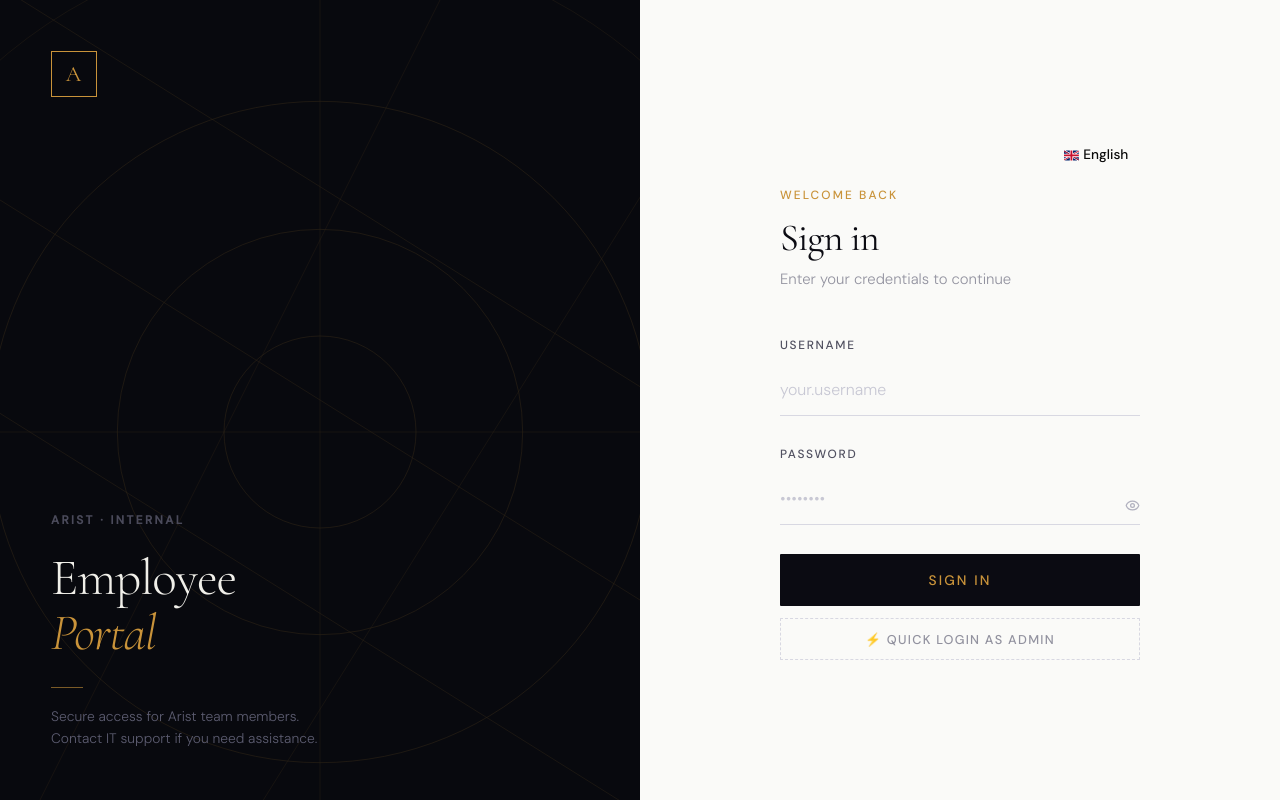
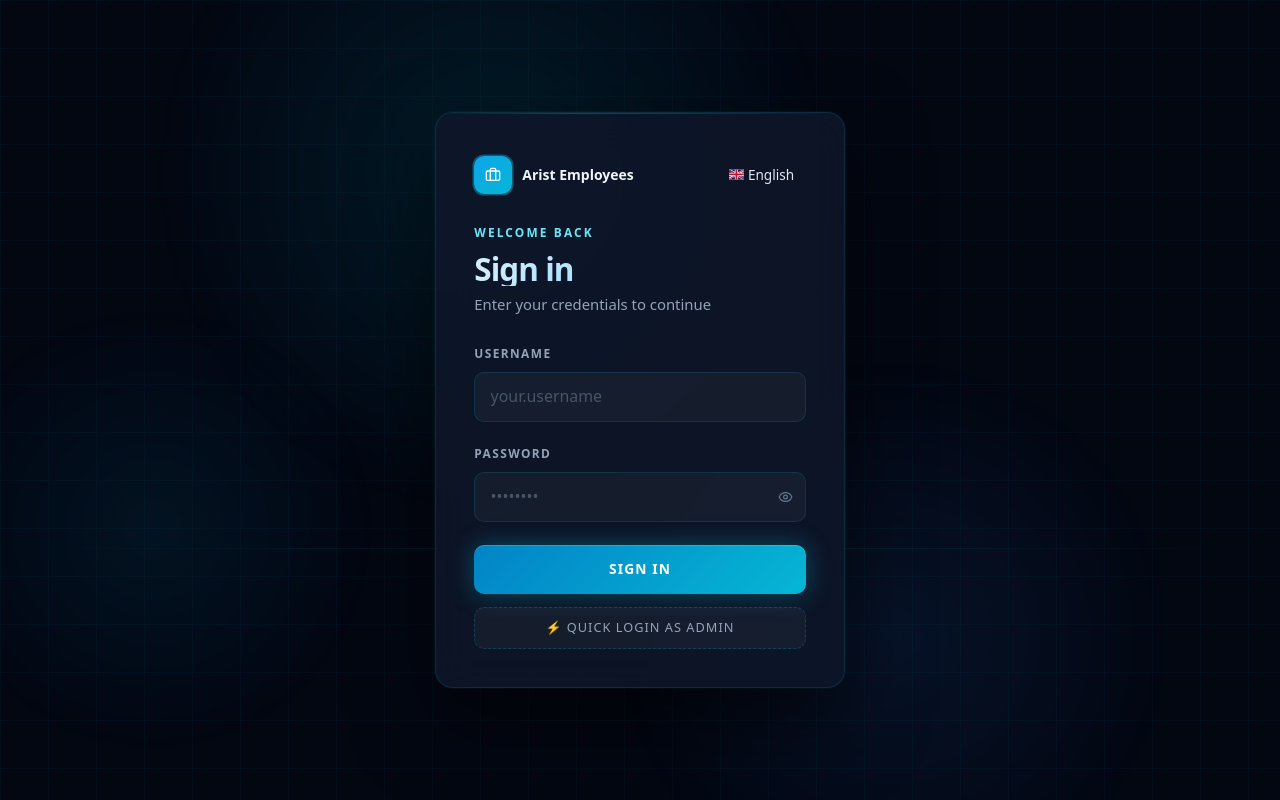
Before and after one commit to SskSENGALOUNE/arist-frontend, a Next.js app: page /login in a window 1280 px wide. Built offline with nearby package versions, Linux system fonts and the light colour scheme; no server answers.

Commit message:
feat: add gender selection to employee form and modernize login page UI with authenticated request handling improvements

```diff
--- a/src/app/(auth)/login/page.tsx
+++ b/src/app/(auth)/login/page.tsx
@@ -5,7 +5,7 @@ import { useRouter } from "next/navigation";
 import { useForm } from "react-hook-form";
 import { zodResolver } from "@hookform/resolvers/zod";
 import { z } from "zod";
-import { Eye, EyeOff } from "lucide-react";
+import { Eye, EyeOff, Briefcase } from "lucide-react";
 import { authService } from "@/services/auth";
 import { useAuthStore } from "@/stores/auth";
 import { useT } from "@/lib/i18n";
@@ -17,269 +17,249 @@ type LoginFormValues = {
 };
 
 const css = `
-  @import url('https://fonts.googleapis.com/css2?family=Cormorant+Garamond:ital,wght@0,300;0,400;1,300;1,400&family=DM+Sans:opsz,wght@9..40,300;9..40,400;9..40,500&display=swap');
-
+  /* ── Root: dark navy + cyan, matching the landing page ── */
   .ar-root {
-    display: grid;
-    grid-template-columns: 1fr 1fr;
+    position: relative;
     min-height: 100vh;
-    font-family: 'DM Sans', sans-serif;
-  }
-
-  @media (max-width: 768px) {
-    .ar-root { grid-template-columns: 1fr; }
-    .ar-brand { display: none; }
-  }
-
-  /* ── Left brand panel ── */
-  .ar-brand {
-    background: #08090e;
-    position: relative;
-    overflow: hidden;
-    display: flex;
-    flex-direction: column;
-    justify-content: space-between;
-    padding: 3rem;
-  }
-
-  .ar-brand-lines {
-    position: absolute;
-    inset: 0;
-    width: 100%;
-    height: 100%;
-    opacity: 0.18;
-    pointer-events: none;
-  }
-
-  .ar-brand-top {
-    position: relative;
-    z-index: 1;
-  }
-
-  .ar-logo-mark {
-    width: 46px;
-    height: 46px;
-    border: 1.5px solid #c9933a;
     display: flex;
     align-items: center;
     justify-content: center;
-    font-family: 'Cormorant Garamond', serif;
-    font-size: 22px;
-    font-weight: 400;
-    color: #c9933a;
-    letter-spacing: 0.05em;
+    overflow: hidden;
+    padding: 2rem 1.25rem;
+    background: #030712;
+    color: #e2e8f0;
+    font-family: system-ui, sans-serif;
   }
 
-  .ar-brand-bottom {
+  /* ── Animated background ── */
+  .ar-bg { position: absolute; inset: 0; pointer-events: none; z-index: 0; }
+
+  .ar-orb {
+    position: absolute;
+    border-radius: 50%;
+  }
+  .ar-orb-1 {
+    top: -12%; left: 12%; width: 600px; height: 600px;
+    background: radial-gradient(circle, rgba(6,182,212,0.12) 0%, transparent 70%);
+    animation: orb1 12s ease-in-out infinite;
+  }
+  .ar-orb-2 {
+    bottom: -10%; right: 8%; width: 520px; height: 520px;
+    background: radial-gradient(circle, rgba(59,130,246,0.1) 0%, transparent 70%);
+    animation: orb2 15s ease-in-out infinite;
+  }
+  .ar-orb-3 {
+    top: 35%; left: -6%; width: 420px; height: 420px;
+    background: radial-gradient(circle, rgba(14,165,233,0.08) 0%, transparent 70%);
+    animation: orb3 10s ease-in-out infinite;
+  }
+  .ar-grid {
+    position: absolute; inset: 0;
+    background-image:
+      linear-gradient(rgba(6,182,212,0.04) 1px, transparent 1px),
+      linear-gradient(90deg, rgba(6,182,212,0.04) 1px, transparent 1px);
+    background-size: 48px 48px;
+  }
+  .ar-scan {
+    position: absolute; left: 0; right: 0; height: 1px;
+    background: linear-gradient(90deg, transparent, rgba(6,182,212,0.3), transparent);
+    animation: scanLine 8s linear infinite;
+    opacity: 0.5;
+  }
+
+  @keyframes orb1 { 0%,100% { transform: translate(0,0) scale(1); } 50% { transform: translate(40px,-30px) scale(1.15); } }
+  @keyframes orb2 { 0%,100% { transform: translate(0,0) scale(1); } 50% { transform: translate(-30px,20px) scale(1.1); } }
+  @keyframes orb3 { 0%,100% { transform: translate(0,0) scale(1); } 50% { transform: translate(20px,40px) scale(1.08); } }
+  @keyframes scanLine { 0% { transform: translateY(-100%); } 100% { transform: translateY(100vh); } }
+  @keyframes borderGlow { 0%,100% { opacity: 0.4; } 50% { opacity: 1; } }
+  @keyframes pulseRing {
+    0%   { box-shadow: 0 0 0 0 rgba(6,182,212,0.5); }
+    70%  { box-shadow: 0 0 0 10px rgba(6,182,212,0); }
+    100% { box-shadow: 0 0 0 0 rgba(6,182,212,0); }
+  }
+  @keyframes gradientShift { 0%,100% { background-position: 0% 50%; } 50% { background-position: 100% 50%; } }
+  @keyframes arFadeUp { from { opacity: 0; transform: translateY(18px); } to { opacity: 1; transform: translateY(0); } }
+  @keyframes arPulse { 0%,100% { opacity: 1; } 50% { opacity: 0.3; } }
+
+  /* ── Card ── */
+  .ar-card {
     position: relative;
     z-index: 1;
+    width: 100%;
+    max-width: 410px;
+    padding: 2.5rem 2.25rem 2.25rem;
+    border-radius: 18px;
+    border: 1px solid rgba(6,182,212,0.15);
+    background: rgba(15,23,42,0.85);
+    backdrop-filter: blur(20px);
+    box-shadow: 0 32px 80px rgba(0,0,0,0.6), 0 0 0 1px rgba(6,182,212,0.08);
+    animation: arFadeUp 0.55s cubic-bezier(0.22,1,0.36,1) both;
+    overflow: hidden;
+  }
+  .ar-card-glow {
+    position: absolute; top: 0; left: 0; right: 0; height: 1px;
+    background: linear-gradient(90deg, transparent, rgba(6,182,212,0.6), rgba(59,130,246,0.4), transparent);
+    animation: borderGlow 3s ease-in-out infinite;
   }
 
-  .ar-brand-tagline {
-    font-size: 0.7rem;
-    color: #4a4a5a;
-    letter-spacing: 0.2em;
-    text-transform: uppercase;
-    margin: 0 0 1.25rem;
+  .ar-card-top {
+    display: flex;
+    align-items: center;
+    justify-content: space-between;
+    margin-bottom: 1.75rem;
   }
 
-  .ar-brand-title {
-    font-family: 'Cormorant Garamond', serif;
-    font-size: clamp(2.75rem, 4vw, 3.75rem);
-    font-weight: 300;
-    line-height: 1.08;
-    color: #f0efe9;
-    letter-spacing: -0.02em;
-    margin: 0 0 1.5rem;
+  .ar-brand-mark {
+    display: flex;
+    align-items: center;
+    gap: 10px;
   }
-
-  .ar-brand-title em {
-    font-style: italic;
-    color: #c9933a;
-  }
-
-  .ar-brand-divider {
-    width: 32px;
-    height: 1px;
-    background: #c9933a;
-    margin-bottom: 1rem;
-    opacity: 0.6;
-  }
-
-  .ar-brand-caption {
-    font-size: 0.8125rem;
-    color: #5c5c70;
-    line-height: 1.6;
-    max-width: 280px;
-    font-weight: 300;
-  }
-
-  /* ── Right form panel ── */
-  .ar-form-panel {
-    background: #fafaf8;
+  .ar-logo-mark {
+    width: 38px;
+    height: 38px;
+    border-radius: 10px;
+    background: linear-gradient(135deg, #0ea5e9, #06b6d4);
     display: flex;
     align-items: center;
     justify-content: center;
-    padding: 3rem 2rem;
+    box-shadow: 0 0 16px rgba(6,182,212,0.5);
+    animation: pulseRing 2.5s ease-in-out infinite;
   }
+  .ar-brand-name { font-weight: 600; font-size: 14px; color: #f1f5f9; }
 
-  .ar-form-inner {
-    width: 100%;
-    max-width: 360px;
-    animation: arFadeUp 0.55s cubic-bezier(0.22, 1, 0.36, 1) both;
-    animation-delay: 0.05s;
-  }
-
-  @keyframes arFadeUp {
-    from { opacity: 0; transform: translateY(14px); }
-    to   { opacity: 1; transform: translateY(0); }
-  }
-
-  .ar-form-header {
-    margin-bottom: 2.75rem;
-  }
+  /* ── Header ── */
+  .ar-form-header { margin-bottom: 1.75rem; }
 
   .ar-form-eyebrow {
     font-size: 0.7rem;
-    font-weight: 500;
+    font-weight: 600;
     letter-spacing: 0.18em;
     text-transform: uppercase;
-    color: #c9933a;
-    margin: 0 0 0.75rem;
+    color: #67e8f9;
+    margin: 0 0 0.6rem;
   }
 
   .ar-form-title {
-    font-family: 'Cormorant Garamond', serif;
-    font-size: 2.25rem;
-    font-weight: 400;
-    color: #0b0b12;
-    margin: 0 0 0.5rem;
-    letter-spacing: -0.025em;
+    font-size: 1.85rem;
+    font-weight: 800;
+    letter-spacing: -0.03em;
     line-height: 1.1;
+    margin: 0 0 0.4rem;
+    background: linear-gradient(135deg,#e0f2fe 0%,#7dd3fc 40%,#06b6d4 75%,#3b82f6 100%);
+    background-size: 200% 200%;
+    -webkit-background-clip: text;
+    background-clip: text;
+    -webkit-text-fill-color: transparent;
+    animation: gradientShift 6s ease infinite;
   }
 
   .ar-form-desc {
     font-size: 0.875rem;
-    color: #92929f;
+    color: #94a3b8;
     margin: 0;
-    font-weight: 300;
+    font-weight: 400;
   }
 
-  /* Fields */
-  .ar-field {
-    margin-bottom: 1.75rem;
-  }
+  /* ── Fields ── */
+  .ar-field { margin-bottom: 1.35rem; }
 
   .ar-label {
     display: block;
     font-size: 0.7rem;
-    font-weight: 500;
-    letter-spacing: 0.14em;
+    font-weight: 600;
+    letter-spacing: 0.12em;
     text-transform: uppercase;
-    color: #505060;
-    margin-bottom: 0.625rem;
+    color: #94a3b8;
+    margin-bottom: 0.55rem;
   }
 
-  .ar-input-wrap {
-    position: relative;
-  }
+  .ar-input-wrap { position: relative; }
 
   .ar-input {
     width: 100%;
-    padding: 0.75rem 0;
-    background: transparent;
-    border: none;
-    border-bottom: 1.5px solid #d8d8e2;
-    border-radius: 0;
-    font-family: 'DM Sans', sans-serif;
+    padding: 0.7rem 0.9rem;
+    background: rgba(255,255,255,0.04);
+    border: 1px solid rgba(6,182,212,0.15);
+    border-radius: 10px;
+    font-family: system-ui, sans-serif;
     font-size: 0.9375rem;
     font-weight: 400;
-    color: #0b0b12;
+    color: #f1f5f9;
     outline: none;
-    transition: border-color 0.2s ease;
+    transition: border-color 0.2s ease, box-shadow 0.2s ease, background 0.2s ease;
     box-sizing: border-box;
   }
-
   .ar-input:focus {
-    border-bottom-color: #0b0b12;
+    border-color: rgba(6,182,212,0.5);
+    background: rgba(255,255,255,0.06);
+    box-shadow: 0 0 0 3px rgba(6,182,212,0.12);
   }
-
-  .ar-input::placeholder {
-    color: #c8c8d4;
-    font-weight: 300;
-  }
-
-  .ar-input-pw {
-    padding-right: 2.25rem;
-  }
+  .ar-input::placeholder { color: #475569; font-weight: 400; }
+  .ar-input[aria-invalid="true"] { border-color: rgba(239,68,68,0.5); }
+  .ar-input-pw { padding-right: 2.6rem; }
 
   .ar-pw-btn {
     position: absolute;
-    right: 0;
-    bottom: 0.7rem;
+    right: 0.75rem;
+    top: 50%;
+    transform: translateY(-50%);
     background: none;
     border: none;
     cursor: pointer;
-    color: #b0b0be;
+    color: #64748b;
     padding: 0;
     display: flex;
     align-items: center;
     transition: color 0.15s;
   }
-
-  .ar-pw-btn:hover { color: #0b0b12; }
+  .ar-pw-btn:hover { color: #67e8f9; }
 
   .ar-field-error {
     font-size: 0.75rem;
-    color: #c0392b;
-    margin-top: 0.45rem;
+    color: #f87171;
+    margin: 0.45rem 0 0;
   }
 
-  /* Error banner */
+  /* ── Error banner ── */
   .ar-error-banner {
-    border-left: 2px solid #e74c3c;
-    background: #fdf1f0;
+    border: 1px solid rgba(239,68,68,0.3);
+    border-left: 3px solid #ef4444;
+    background: rgba(239,68,68,0.08);
     padding: 0.7rem 1rem;
     font-size: 0.85rem;
-    color: #b03025;
-    margin-bottom: 1.75rem;
-    border-radius: 0 3px 3px 0;
+    color: #fca5a5;
+    margin-bottom: 1.5rem;
+    border-radius: 8px;
   }
 
-  /* Submit button */
+  /* ── Submit ── */
   .ar-submit {
     width: 100%;
-    padding: 0.9rem 1rem;
-    background: #0b0b12;
-    color: #c9933a;
+    padding: 0.85rem 1rem;
+    background: linear-gradient(135deg,#0284c7 0%,#06b6d4 100%);
+    color: #fff;
     border: none;
-    font-family: 'DM Sans', sans-serif;
+    font-family: system-ui, sans-serif;
     font-size: 0.8125rem;
-    font-weight: 500;
-    letter-spacing: 0.15em;
+    font-weight: 600;
+    letter-spacing: 0.08em;
     text-transform: uppercase;
     cursor: pointer;
     margin-top: 0.5rem;
-    transition: background 0.2s ease, opacity 0.15s ease;
+    transition: box-shadow 0.2s ease, transform 0.15s ease, opacity 0.15s ease;
     display: flex;
     align-items: center;
     justify-content: center;
     gap: 10px;
-    border-radius: 1px;
+    border-radius: 10px;
+    box-shadow: 0 0 24px rgba(6,182,212,0.35), inset 0 1px 0 rgba(255,255,255,0.15);
   }
-
   .ar-submit:hover:not(:disabled) {
-    background: #171721;
+    box-shadow: 0 0 40px rgba(6,182,212,0.55), inset 0 1px 0 rgba(255,255,255,0.2);
+    transform: translateY(-1px);
   }
-
-  .ar-submit:active:not(:disabled) {
-    background: #060609;
-  }
-
-  .ar-submit:disabled {
-    opacity: 0.45;
-    cursor: not-allowed;
-  }
+  .ar-submit:active:not(:disabled) { transform: translateY(0); }
+  .ar-submit:disabled { opacity: 0.5; cursor: not-allowed; }
 
   .ar-submit-dot {
     width: 4px;
@@ -289,10 +269,29 @@ const css = `
     animation: arPulse 1.2s ease-in-out infinite;
   }
 
-  @keyframes arPulse {
-    0%, 100% { opacity: 1; }
-    50% { opacity: 0.3; }
+  /* ── Dev quick-login ── */
+  .ar-quick {
+    width: 100%;
+    margin-top: 0.75rem;
+    padding: 0.6rem 1rem;
+    background: rgba(255,255,255,0.04);
+    color: #94a3b8;
+    border: 1px dashed rgba(6,182,212,0.25);
+    font-family: system-ui, sans-serif;
+    font-size: 0.75rem;
+    font-weight: 500;
+    letter-spacing: 0.08em;
+    text-transform: uppercase;
+    cursor: pointer;
+    border-radius: 10px;
+    transition: border-color 0.2s, color 0.2s, background 0.2s;
   }
+  .ar-quick:hover:not(:disabled) {
+    border-color: rgba(6,182,212,0.5);
+    color: #67e8f9;
+    background: rgba(6,182,212,0.06);
+  }
+  .ar-quick:disabled { opacity: 0.5; cursor: not-allowed; }
 `;
 
 export default function LoginPage() {
@@ -359,59 +358,29 @@ export default function LoginPage() {
     <>
       <style dangerouslySetInnerHTML={{ __html: css }} />
       <div className="ar-root">
-        {/* ── Left brand panel ── */}
-        <div className="ar-brand">
-          <svg
-            className="ar-brand-lines"
-            viewBox="0 0 600 900"
-            fill="none"
-            preserveAspectRatio="xMidYMid slice"
-            aria-hidden="true"
-          >
-            {/* Concentric circles */}
-            <circle cx="300" cy="480" r="90" stroke="#c9933a" strokeWidth="0.6" />
-            <circle cx="300" cy="480" r="190" stroke="#c9933a" strokeWidth="0.6" />
-            <circle cx="300" cy="480" r="310" stroke="#c9933a" strokeWidth="0.6" />
-            <circle cx="300" cy="480" r="460" stroke="#c9933a" strokeWidth="0.4" />
-            {/* Diagonal rule lines */}
-            <line x1="-100" y1="200" x2="700" y2="700" stroke="#c9933a" strokeWidth="0.5" />
-            <line x1="-100" y1="0" x2="700" y2="500" stroke="#c9933a" strokeWidth="0.5" />
-            <line x1="-100" y1="400" x2="700" y2="900" stroke="#c9933a" strokeWidth="0.5" />
-            <line x1="500" y1="-100" x2="0" y2="900" stroke="#c9933a" strokeWidth="0.4" />
-            <line x1="700" y1="100" x2="200" y2="900" stroke="#c9933a" strokeWidth="0.4" />
-            {/* Cross */}
-            <line x1="300" y1="0" x2="300" y2="900" stroke="#c9933a" strokeWidth="0.4" />
-            <line x1="0" y1="480" x2="600" y2="480" stroke="#c9933a" strokeWidth="0.4" />
-          </svg>
-
-          <div className="ar-brand-top">
-            <div className="ar-logo-mark">A</div>
+        {/* ── Animated background (matches landing) ── */}
+        <div className="ar-bg" aria-hidden="true">
+          <div className="ar-orb ar-orb-1" />
+          <div className="ar-orb ar-orb-2" />
+          <div className="ar-orb ar-orb-3" />
+          <div className="ar-grid" />
+          <div className="ar-scan" />
         </div>
 
-          <div className="ar-brand-bottom">
-            <p className="ar-brand-tagline">{t.auth.brandTagline}</p>
-            <h2 className="ar-brand-title">
-              {t.auth.brandLineEmployee}
-              <br />
-              <em>{t.auth.brandLinePortal}</em>
-            </h2>
-            <div className="ar-brand-divider" />
-            <p className="ar-brand-caption">{t.auth.brandCaption}</p>
+        {/* ── Card ── */}
+        <div className="ar-card">
+          <div className="ar-card-glow" />
+
+          <div className="ar-card-top">
+            <div className="ar-brand-mark">
+              <div className="ar-logo-mark">
+                <Briefcase size={16} color="#fff" />
               </div>
+              <span className="ar-brand-name">{t.landing.brand}</span>
+            </div>
+            <LanguageSwitcher variant="compact" />
           </div>
 
-        {/* ── Right form panel ── */}
-        <div className="ar-form-panel">
-          <div className="ar-form-inner">
-            <div
-              style={{
-                display: "flex",
-                justifyContent: "flex-end",
-                marginBottom: "1rem",
-              }}
-            >
-              <LanguageSwitcher variant="compact" />
-            </div>
           <div className="ar-form-header">
             <p className="ar-form-eyebrow">{t.auth.welcomeBack}</p>
             <h1 className="ar-form-title">{t.auth.signIn}</h1>
@@ -492,34 +461,9 @@ export default function LoginPage() {
             {isDev && (
               <button
                 type="button"
+                className="ar-quick"
                 onClick={handleQuickAdminLogin}
                 disabled={isSubmitting}
-                  style={{
-                    width: "100%",
-                    marginTop: "0.75rem",
-                    padding: "0.6rem 1rem",
-                    background: "transparent",
-                    color: "#92929f",
-                    border: "1px dashed #d8d8e2",
-                    fontFamily: "'DM Sans', sans-serif",
-                    fontSize: "0.75rem",
-                    fontWeight: 500,
-                    letterSpacing: "0.1em",
-                    textTransform: "uppercase",
-                    cursor: isSubmitting ? "not-allowed" : "pointer",
-                    borderRadius: "1px",
-                    transition: "border-color 0.2s, color 0.2s",
-                  }}
-                  onMouseEnter={(e) => {
-                    if (!isSubmitting) {
-                      e.currentTarget.style.borderColor = "#c9933a";
-                      e.currentTarget.style.color = "#c9933a";
-                    }
-                  }}
-                  onMouseLeave={(e) => {
-                    e.currentTarget.style.borderColor = "#d8d8e2";
-                    e.currentTarget.style.color = "#92929f";
-                  }}
               >
                 ⚡ {t.devTools.quickLoginAdmin}
               </button>
@@ -527,7 +471,6 @@ export default function LoginPage() {
           </form>
         </div>
       </div>
-      </div>
     </>
   );
 }
--- a/src/components/employees/employee-form-dialog.tsx
+++ b/src/components/employees/employee-form-dialog.tsx
@@ -17,6 +17,7 @@ import { Button } from "@/components/ui/button";
 import { Input } from "@/components/ui/input";
 import { Label } from "@/components/ui/label";
 import type { EmployeeUser } from "@/services/employee";
+import type { Gender } from "@/types";
 import { departmentService } from "@/services/department";
 import { positionService } from "@/services/position";
 import { useT } from "@/lib/i18n";
@@ -29,6 +30,7 @@ function buildSchemas(t: ReturnType<typeof useT>) {
     firstName: z.string().min(1, t.employeeForm.firstNameRequired),
     lastName: z.string().min(1, t.employeeForm.lastNameRequired),
     role: z.enum(["ADMIN", "EMPLOYEE"]),
+    gender: z.enum(["MALE", "FEMALE"], { message: t.employeeForm.genderRequired }),
     departmentId: z.string().optional(),
     positionId: z.string().optional(),
   });
@@ -53,6 +55,7 @@ type CreateFormValues = {
   firstName: string;
   lastName: string;
   role: "ADMIN" | "EMPLOYEE";
+  gender?: Gender | "";
   departmentId?: string;
   positionId?: string;
 };
@@ -107,6 +110,7 @@ export function EmployeeFormDialog({
       firstName: "",
       lastName: "",
       role: "EMPLOYEE",
+      gender: "",
       departmentId: "",
       positionId: "",
     },
@@ -149,6 +153,7 @@ export function EmployeeFormDialog({
       ...data,
       departmentId: data.departmentId || null,
       positionId: data.positionId || null,
+      ...("gender" in data ? { gender: data.gender || null } : {}),
     };
     await onSubmit(payload as CreateFormValues | EditFormValues);
     onOpenChange(false);
@@ -279,6 +284,7 @@ export function EmployeeFormDialog({
             </div>
           </div>
 
+          <div className="grid grid-cols-2 gap-3">
             <div className="flex flex-col gap-1.5">
               <Label htmlFor="role">{t.employeeForm.role}</Label>
               <select
@@ -289,6 +295,29 @@ export function EmployeeFormDialog({
                 <option value="EMPLOYEE">{t.employeeForm.roleEmployee}</option>
                 <option value="ADMIN">{t.employeeForm.roleAdmin}</option>
               </select>
+            </div>
+            {!isEdit && (
+              <div className="flex flex-col gap-1.5">
+                <Label htmlFor="gender">{t.employeeForm.gender}</Label>
+                <select
+                  id="gender"
+                  className={selectClass}
+                  aria-invalid={!!(errors as Record<string, unknown>).gender}
+                  {...createForm.register("gender")}
+                >
+                  <option value="" disabled>
+                    {t.employeeForm.selectGender}
+                  </option>
+                  <option value="MALE">{t.enums.gender.MALE}</option>
+                  <option value="FEMALE">{t.enums.gender.FEMALE}</option>
+                </select>
+                {(errors as Record<string, { message?: string }>).gender && (
+                  <p className="text-xs text-destructive">
+                    {(errors as Record<string, { message?: string }>).gender?.message}
+                  </p>
+                )}
+              </div>
+            )}
           </div>
 
           {isEdit && (
--- a/src/lib/i18n/messages-en.ts
+++ b/src/lib/i18n/messages-en.ts
@@ -236,6 +236,8 @@ export const en = {
     activeLabel: "Active",
     department: "Department",
     position: "Position",
+    gender: "Gender",
+    selectGender: "Select gender",
     noDepartment: "No department",
     noPosition: "No position",
     usernameRequired: "Username is required",
@@ -243,6 +245,7 @@ export const en = {
     passwordMin: "Password must be at least 8 characters",
     firstNameRequired: "First name is required",
     lastNameRequired: "Last name is required",
+    genderRequired: "Gender is required",
   },
   departments: {
     heading: "Departments",
--- a/src/lib/i18n/messages-lo.ts
+++ b/src/lib/i18n/messages-lo.ts
@@ -238,6 +238,8 @@ export const lo: Messages = {
     activeLabel: "ໃຊ້ງານ",
     department: "ພະແນກ",
     position: "ຕຳແໜ່ງ",
+    gender: "ເພດ",
+    selectGender: "ເລືອກເພດ",
     noDepartment: "ບໍ່ມີພະແນກ",
     noPosition: "ບໍ່ມີຕຳແໜ່ງ",
     usernameRequired: "ກະລຸນາໃສ່ຊື່ຜູ້ໃຊ້",
@@ -245,6 +247,7 @@ export const lo: Messages = {
     passwordMin: "ລະຫັດຜ່ານຕ້ອງມີຢ່າງໜ້ອຍ 8 ຕົວອັກສອນ",
     firstNameRequired: "ກະລຸນາໃສ່ຊື່",
     lastNameRequired: "ກະລຸນາໃສ່ນາມສະກຸນ",
+    genderRequired: "ກະລຸນາເລືອກເພດ",
   },
   departments: {
     heading: "ພະແນກ",
--- a/src/services/employee.ts
+++ b/src/services/employee.ts
@@ -64,6 +64,7 @@ export interface CreateEmployeeData {
   role: "ADMIN" | "EMPLOYEE";
   firstName: string;
   lastName: string;
+  gender?: Gender | null;
   departmentId?: string | null;
   positionId?: string | null;
 }
```
Also changed, not shown: src/app/admin/business-trips/page.tsx (+14 -31 lines), src/app/admin/employees/page.tsx (+38 -22 lines), src/services/api.ts (+7 -1 lines). Lines whose indentation alone changed are shown as unchanged.
